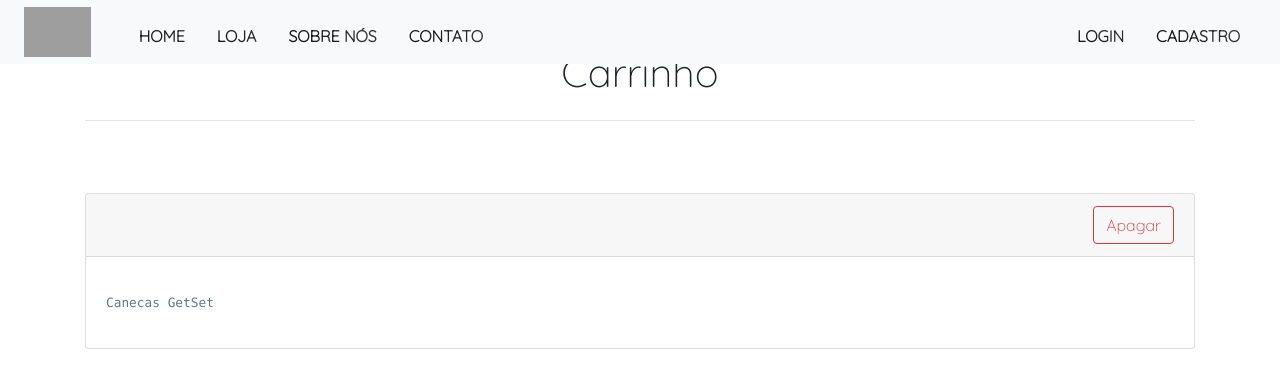
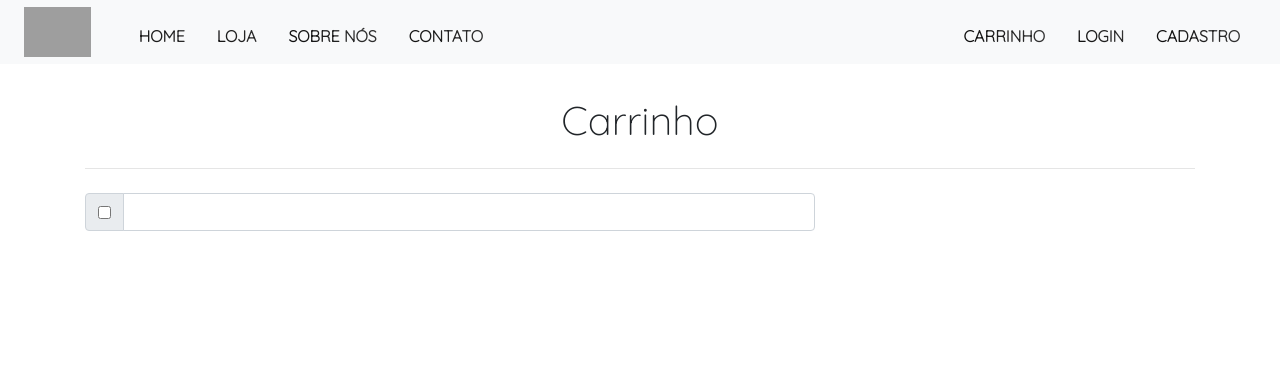
Before and after one commit to MaximoGui/Integrative-Project, an Angular app in the folder getsetUI/GetSetUI/: page /carrinho in a window 1280 px wide. Shown: the top 388 px of the page. Built offline with nearby package versions, Linux system fonts and the light colour scheme; no server answers; grey boxes are pictures that could not be loaded; what ngx-order-pipe would draw is missing.

Commit message:
Creation of carrinho component

```diff
--- a/getsetUI/GetSetUI/src/app/carrinho/carrinho.component.html
+++ b/getsetUI/GetSetUI/src/app/carrinho/carrinho.component.html
@@ -1,8 +1,9 @@
+<!--POG-->
+<div class="row mt-5 mb-4"></div>
+<!--/POG-->
+
 <div class="container mt-5">
 
-    <!--POG-->
-    <div class="mt-5 mb-5"></div>
-    <!--/POG-->
     <div class="row mt-5 mb-5">
 
         <div class="col-md-12">
@@ -12,33 +13,22 @@
             <hr class="mt-4 mb-4">
 
             <div class="row">
-                <div class="col-md-12">
+                <div class="col-md-8">
+                    <div class="input-group mb-3">
+                        <div class="input-group-prepend">
+                          <div class="input-group-text">
+                            <input type="checkbox" aria-label="Chebox para permitir input text">
+                          </div>
+                        </div>
+                        <input type="text" class="form-control" aria-label="Input text com checkbox">
+                      </div>
+                </div>
 
-                    <div class="card mt-5 mb-5">
-                        <div class="card-header">
-                            <div class="row d-flex align-items-center">
-                                <div class="col-md-8">
-                                    <h5 class="card-title"> {{produto.nome}} </h5>
-                                </div>
-                                <div class="col-md-4 d-flex justify-content-end">
+                <div class="col-md-4">
 
-                                    <button class="btn btn-outline-danger ml-3"
-                                        [routerLink]="['/delete-produto', produto.id]">
-                                        Apagar
-                                    </button>
 
-                                </div>
-                            </div>
-                        </div>
+                </div>
 
-                        <div class="card-body">
-                            <p class="card-text" aria-describedby="texto">{{produto.descricao}} </p>
-                            <small id="texto" class="form-text m-0 text-muted mb-3 text-monospace">
-                                Canecas GetSet
-                            </small>
-                        </div>
-                    </div>
-                </div>
             </div>
         </div>
     </div>
--- a/getsetUI/GetSetUI/src/app/carrinho/carrinho.component.ts
+++ b/getsetUI/GetSetUI/src/app/carrinho/carrinho.component.ts
@@ -13,7 +13,7 @@ import { ProdutosService } from '../service/produtos.service'
 export class CarrinhoComponent implements OnInit {
 
   produto: Produto = new Produto();
-  carrinho: Produto[];
+  carrinho: Produto[] = []
   prodId: number;
   index: number = 1
 
@@ -37,12 +37,6 @@ export class CarrinhoComponent implements OnInit {
 
   }
 
-  addCarrinho() {
-    this.carrinho[this.index] = new Produto()
-    this.carrinho[this.index].id = this.prodId
 
-    console.log("Seus produtos " + this.carrinho[this.index].id)
-    this.index++
-  }
 
 }
--- a/getsetUI/GetSetUI/src/app/demo-produto/demo-produto.component.html
+++ b/getsetUI/GetSetUI/src/app/demo-produto/demo-produto.component.html
@@ -33,11 +33,11 @@
                         <h3 class="d-flex justify-content-center mt-4 mb-3">{{produto.nome}}</h3>
                         <p class="d-flex justify-content-center ml-2">Sobre o produto: {{produto.descricao}}</p>
                         <div class="row price text-success d-flex justify-content-around mt-5">
-                            <h4 class="mt-3"><strong>R$ {{produto.preco }}</strong></h4>
+                            <h4 class="mt-3"><strong>R${{produto.preco}}0</strong></h4>
                             <p class="text-primary mt-3"><strong>No estoque: {{produto.estoque}}</strong></p>
                         </div>
                         <button type="button" class="btn btn-outline-dark mt-5 mb-2"><strong>Adicionar ao carrinho</strong></button>
-                        <button type="button" routerLink="/carrinho" class="btn btn-danger mt-3 mb-4"><strong>Comprar</strong></button>
+                        <button type="button" routerLink="/carrinho" class="btn btn-danger mt-3 mb-4" [routerLink]='["/carrinho", produto.id]'><strong>Comprar</strong></button>
                     </div>
                 </div>
             </div>
@@ -57,9 +57,9 @@
                         <h4 class="card-title">{{prod.nome}}</h4>
                         <div class="buy d-flex justify-content-between align-items-center">
                             <div class="price text-success">
-                                <h5 class="mt-4">R$ {{prod.preco}}</h5>
+                                <h5 class="mt-4">R${{prod.preco}}0</h5>
                             </div>
-                            <button type="button" routerLink="/carrinho" class="btn btn-danger">Comprar</button>
+                            <button type="button"  class="btn btn-danger">Comprar</button>
                         </div>
                     </div>
                 </div>
--- a/getsetUI/GetSetUI/src/app/footer/footer.component.html
+++ b/getsetUI/GetSetUI/src/app/footer/footer.component.html
@@ -18,13 +18,13 @@
       <div class="col-md-12 d-flex justify-content-center">
 
             <ul class="social-network d-flex justify-content-center">
-             <li><a href="https://www.facebook.com/generationbrasil" target="_blank" class="icoFacebook" title="Facebook">
+             <li><a href="https://www.facebook.com/get.set.505/" target="_blank" class="icoFacebook" title="Facebook">
                <fa-icon [icon]="faFacebook" class="faFacebook fa-3x p-3"></fa-icon>
               </a></li>
-             <li><a href="https://www.instagram.com/generationbrasil/" target="_blank" class="icoInstagram" title="Instagram">
+             <li><a href="https://www.instagram.com/getandset_/" target="_blank" class="icoInstagram" title="Instagram">
                <fa-icon [icon]="faInstagram" class="faInstagram fa-3x p-3"></fa-icon>
               </a></li>
-             <li><a href="https://www.linkedin.com/school/generationbrasil/" target="_blank" class="icoLinkedin" title="Linkedin">
+             <li><a href="https://www.linkedin.com/in/getset-get-for-you-set-for-all-891779203/" target="_blank" class="icoLinkedin" title="Linkedin">
                <fa-icon [icon]="faLinkedin" class="faLinkedin fa-3x p-3"></fa-icon>
               </a></li>
             </ul>
--- a/getsetUI/GetSetUI/src/app/navbar/navbar.component.html
+++ b/getsetUI/GetSetUI/src/app/navbar/navbar.component.html
@@ -37,6 +37,10 @@
 
     <ul class="navbar-nav d-flex mt-2 mr-4 ml-3">
 
+      <li class="nav-item d-flex" class="p-2">
+        <a class=" nav-link gradiente-texto text-uppercase font-weight-bold" routerLink='/carrinho'>Carrinho</a>
+      </li>
+
         <div *ngIf='auth.btnLogin()' class="p-2">
           <li class="nav-item d-flex">
             <a class=" nav-link gradiente-texto text-uppercase font-weight-bold" routerLink='/login'>Login</a>
--- a/getsetUI/GetSetUI/src/app/produtos/produtos.component.html
+++ b/getsetUI/GetSetUI/src/app/produtos/produtos.component.html
@@ -74,7 +74,7 @@
               <h4 class="card-title">{{item.nome}}</h4>
               <div class="buy d-flex justify-content-between align-items-center">
                 <div class="price text-success">
-                  <h5 class="mt-4">R${{item.preco}}</h5>
+                  <h5 class="mt-4">R${{item.preco}}0</h5>
                 </div>
                 <button type="button" class="btn btn-danger" [routerLink]='["/demo-produto", item.id]'>Comprar</button>
               </div>
@@ -96,7 +96,7 @@
                 <h4 class="card-title">{{x.nome}}</h4>
                 <div class="buy d-flex justify-content-between align-items-center">
                   <div class="price text-success">
-                    <h5 class="mt-4">R${{x.preco}}</h5>
+                    <h5 class="mt-4">R${{x.preco}}0</h5>
                   </div>
                   <button type="button" class="btn btn-danger" [routerLink]='["/demo-produto", x.id]'>Comprar</button>
                 </div>
--- a/getsetUI/GetSetUI/src/index.html
+++ b/getsetUI/GetSetUI/src/index.html
@@ -8,10 +8,10 @@
   <link rel="icon" type="image/x-icon" href="favicon.ico">
   <link rel="preconnect" href="https://fonts.gstatic.com">
   <link href="https://fonts.googleapis.com/css2?family=El+Messiri&family=Montserrat:wght@300&display=swap" rel="stylesheet">
+  <script src="https://www.paypal.com/sdk/js?client-id=AR-sEZpjKLG78K-Izf-OetqQ7ejplxx8wPY4YYZtnRIA-E7z6nPvHAMHNHS5mamACGxMki6t2i862qj3&currency=BRL"></script>
   <script src="//code.jivosite.com/widget/HeoMOOMhCD" async></script>
 </head>
 <body class="fundo">
   <app-root></app-root>
-  <script src="https://www.paypal.com/sdk/js?client-id=AR-sEZpjKLG78K-Izf-OetqQ7ejplxx8wPY4YYZtnRIA-E7z6nPvHAMHNHS5mamACGxMki6t2i862qj3&currency=BRL"></script>
 </body>
 </html>
```
